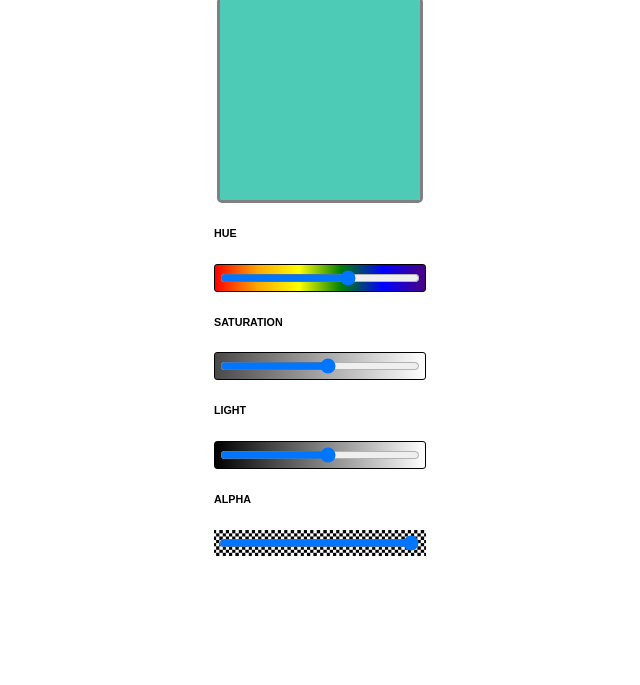
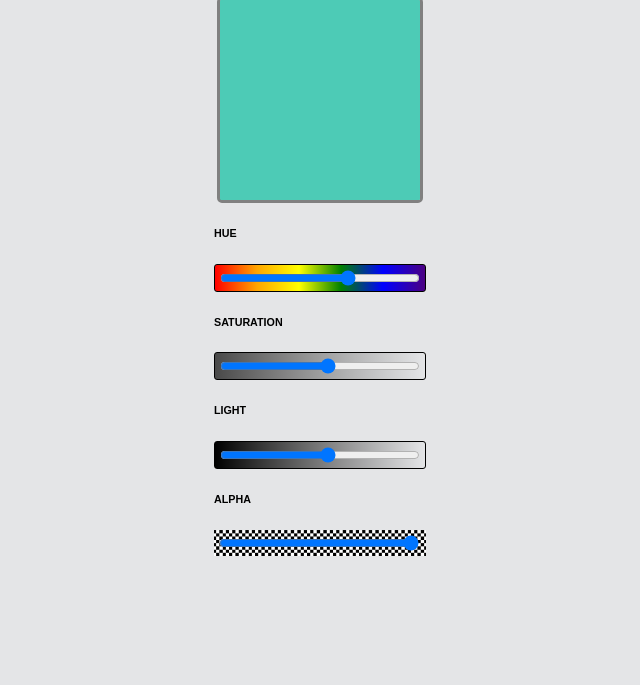
Before and after one commit to lizthrilla/color-picker, a website: page public/index.html in a window 1280 px wide. Shown: the part 115-800 px from the top of the page, without its empty margins (320-960 px from the left). Drawn offline with Linux system fonts and the light colour scheme.

Commit message:
changed background color of the whole thing.

```diff
--- a/public/screen.css
+++ b/public/screen.css
@@ -10,6 +10,7 @@ body {
   align-content: center;
   justify-content: center;
   padding: 1em;
+  background-color: hsl(219, 6%, 90%);
 }
 
 h1 {
```
